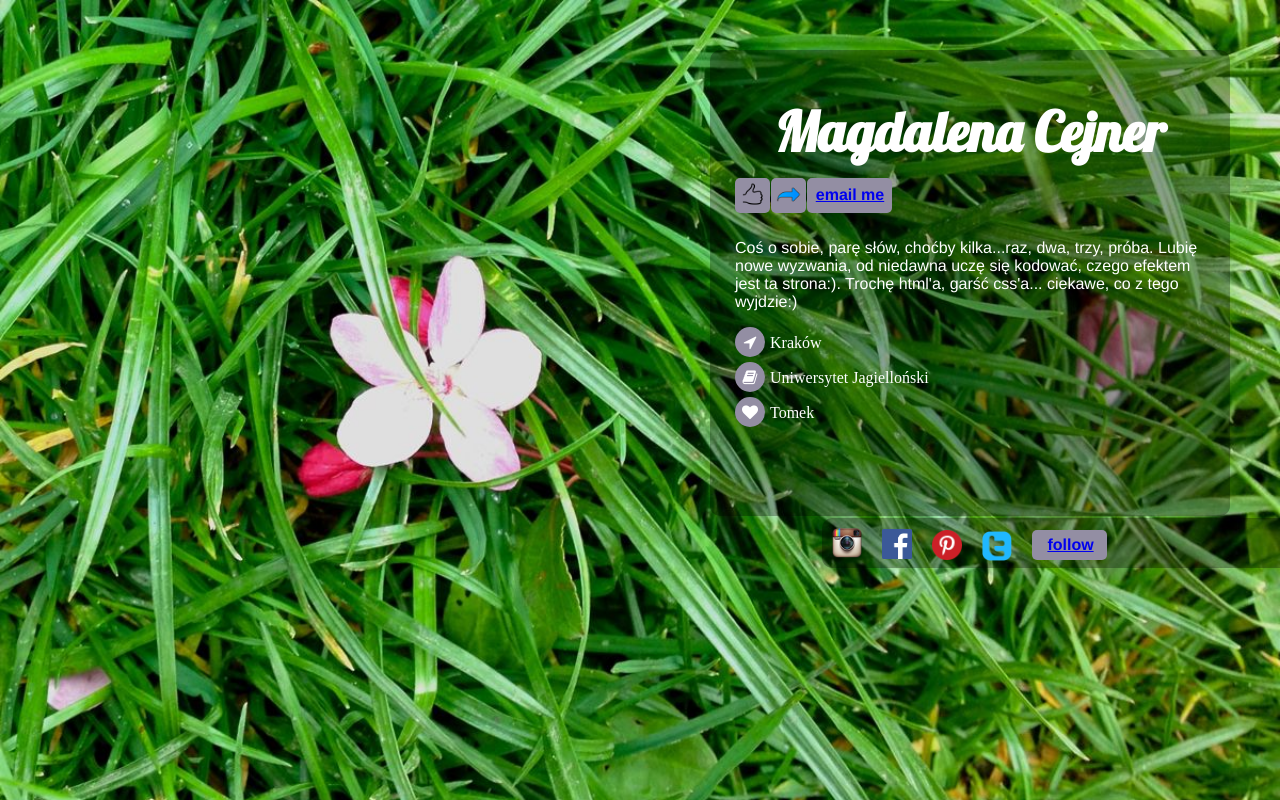
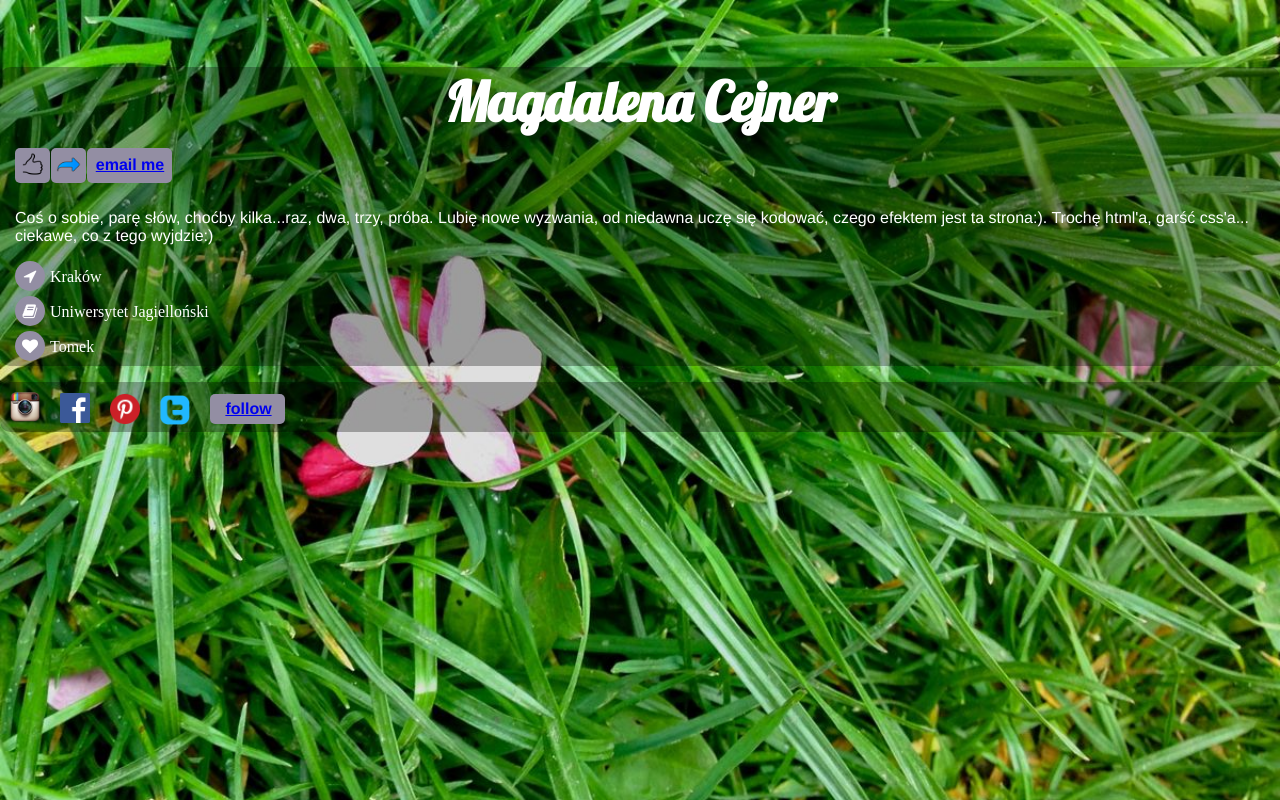
Before and after one commit to magcej/about-me, a plain HTML site: page index.html in a window 1280 px wide. Drawn offline with Linux system fonts and the light colour scheme.

Commit message:
kind of destruction, reset:)

```diff
--- a/index.html
+++ b/index.html
@@ -9,6 +9,7 @@
 </head>
 <body>
 <div class="wrapper">
+<div class="boxes">
   <div class="content box">
     <h1>Magdalena Cejner</h1>
 
@@ -45,6 +46,7 @@
   <p><a href="http://www.twitter.com/"><img class="twitter" src="images/twitter.jpg" alt="twitter"></a></p>
   <p><a href="http://www.about.me/"><div class="follow"><p class="followicon"><strong>follow</strong></p></div></a></p>
   </div>
+  </div>
 </div>
 </body>
 </html>
--- a/style.css
+++ b/style.css
@@ -11,13 +11,7 @@
 
 .box {
   background: rgba(0, 0, 0, 0.3);
-  width: 500px;
-  height: 446px;
   border-radius: 10px;
-  float: right;
-  margin-top: 50px;
-  margin-right: 50px;
-  padding: 10px;
 }
 
 .box h1 {
@@ -74,12 +68,8 @@ left: -7px;
 
 .social {
   height: 50px;
-  width: 520px;
+
   background: rgba(0, 0, 0, 0.3);
-  margin-top: 518px;
-  margin-left: 822px;
-  margin-right: 58px;
-  margin-bottom: 50px;
   border-radius: 10px;
 }
 
@@ -187,3 +177,10 @@ margin-top: 10px;
   padding-right: 15px;
   padding-top: 10px;
 }
+
+.boxes {
+padding-top: 30px;
+height: 500px;
+
+
+}
```
